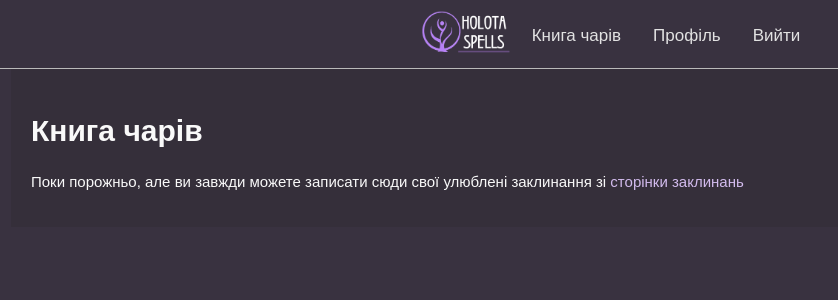
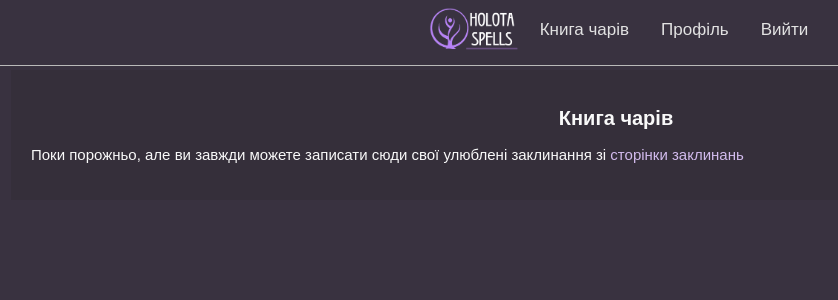
Before and after one commit to lukaholota/spells, a Flask app: page /spellbook in a window 1280 px wide. Shown: the top 300 px of the page, without its empty margins (24-862 px from the left). Run offline with Flask 3, Linux system fonts and the light colour scheme; the visitor is signed in with stand-in values (Sample User, id 1); data comes from the database, SQL or seed files in the repository; data that the repository does not hold is empty.

Commit message:
font sizes fixed

```diff
--- a/app/static/css/style.css
+++ b/app/static/css/style.css
@@ -1,4 +1,8 @@
 #topnav {
+  position: fixed;
+  top: 0;
+  width: 100%;
+  background-color: #393240;
   overflow: hidden;
   margin: 0 auto;
   display: flex;
@@ -12,11 +16,11 @@
   text-decoration: none;
   font-size: 17px;
   color: #e2e2e2;
+  height: 100%;
 }
 
 #topnav a:hover {
   background-color: #574c62;
-  color: black;
 }
 
 .logo {
@@ -26,7 +30,7 @@
 }
 
 .container {
-  margin: 0 auto;
+  margin: 70px auto;
   display: flex;
   justify-content: center;
   flex-direction: column;
@@ -140,11 +144,11 @@ button, input {
 }
 
 h2 {
-  font-size: 30px;
+  font-size: 20px;
 }
 
-b {
-  font-size: 20px;
+h1 {
+  font-size: 25px;
 }
 
 .input, .btn {
--- a/app/templates/spellbook.html
+++ b/app/templates/spellbook.html
@@ -11,7 +11,7 @@
 <body>
     {% block body %}
   <div class="container">
-    <h2>Книга чарів</h2>
+    <h2 style="text-align: center;">Книга чарів</h2>
     {% if spells|length != 0 %}
     <div class="table">
       <form name="select-spells" action="/create-spelllist-by-ids" id="select-spells" method="POST" onsubmit="return anyChecked();"></form>
@@ -52,7 +52,7 @@
     </div>
     <hr>
     <div id="add-to-character-block">
-      <h1>Прив'язати всі заклинання з книги до персонажа</h1>
+      <h2>Прив'язати всі заклинання з книги до персонажа</h2>
       {% if character_list|length != 0 %}
         <form name="add-spells-to-character" action="add-spells-to-character" method="POST">
           <select name="character_id" id="character" size="5">
--- a/app/templates/topnav.html
+++ b/app/templates/topnav.html
@@ -14,7 +14,7 @@
 <main>
     {% block topnav %}
       <nav id="topnav" class="underlined">
-        <a href="/spells" id="logo" style="padding: 0px 5px;">
+        <a href="/spells" id="logo" style="padding: 0px 5px; padding-top: 5px">
           <img src="{{ url_for('static', filename='images/logo.png') }}" alt="logo" class="logo" />
         </a>
         <a class="hidden" id="sign-up" href="/sign-up">Реєстрація</a>
```
